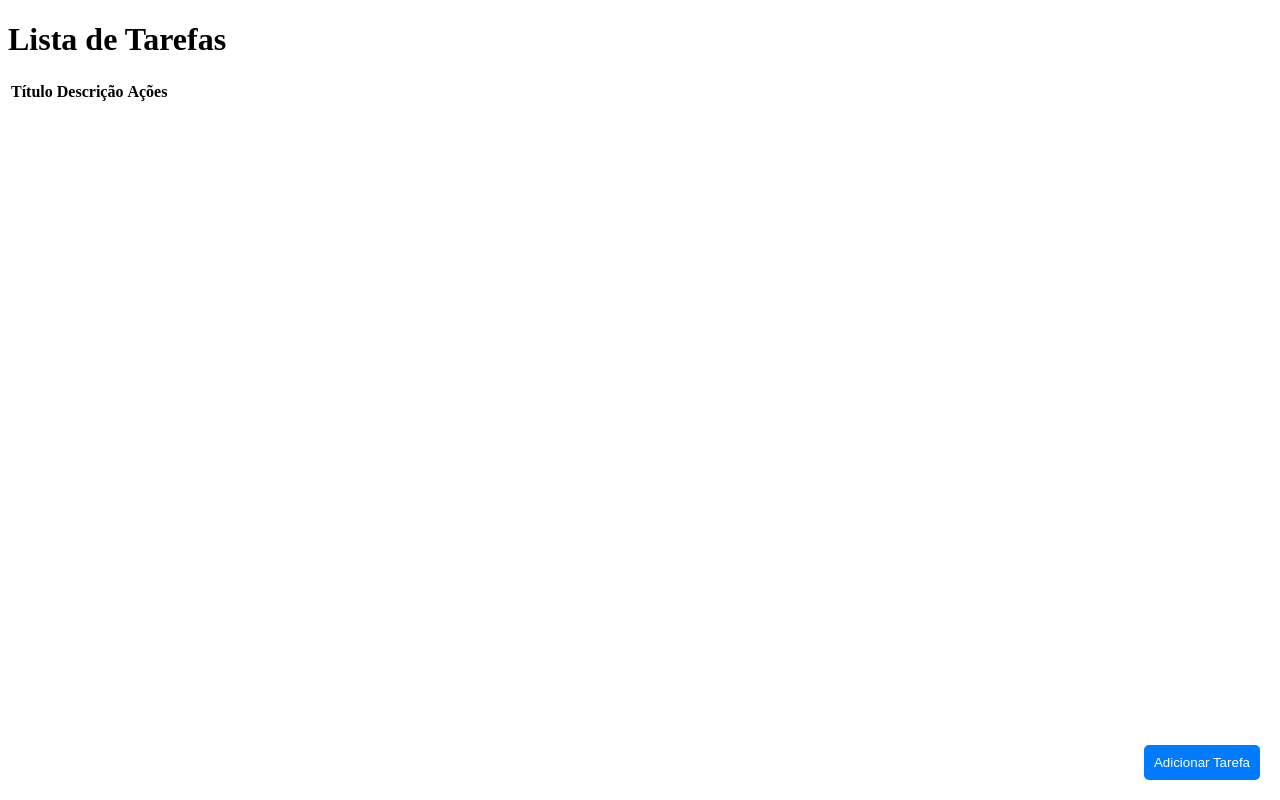
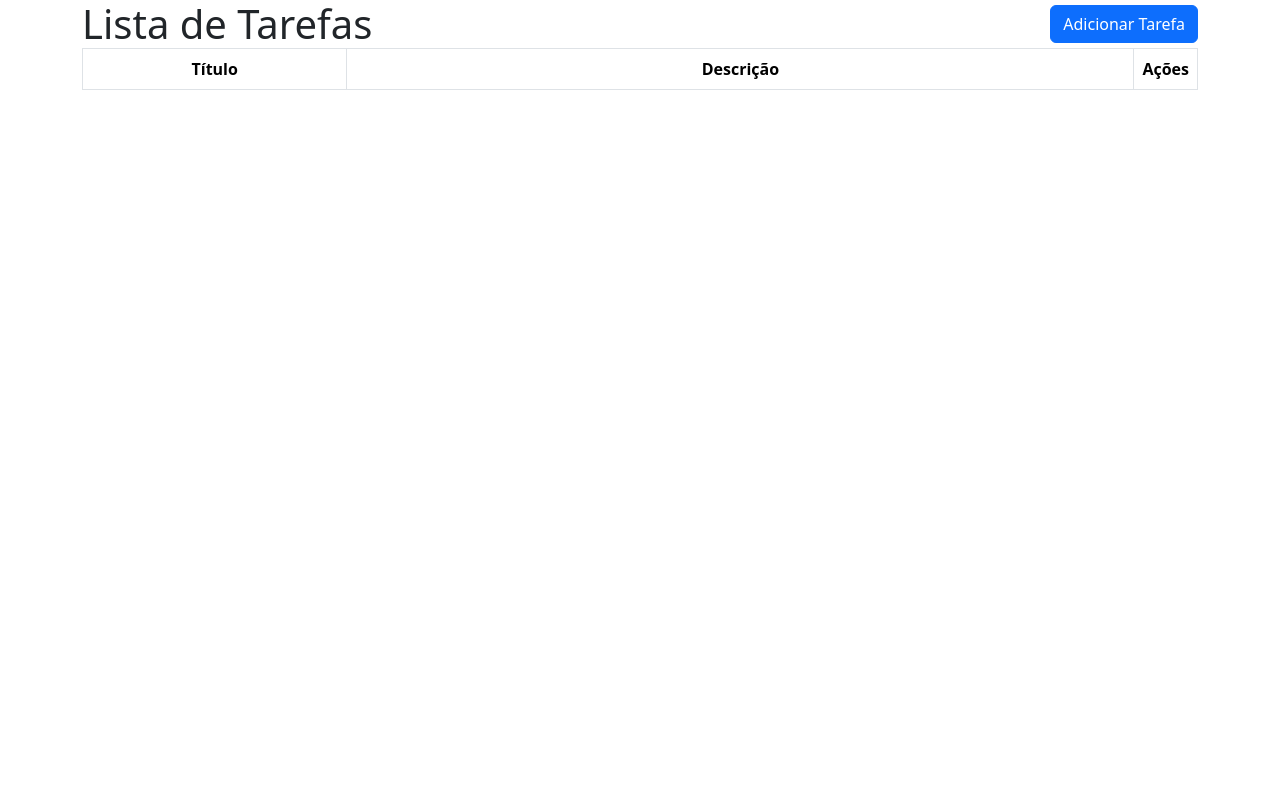
Before and after one commit to edenilsonmota/project-task-management, a PHP site: page /View/main.php in a window 1280 px wide. Run offline with PHP 8.4, Linux system fonts and the light colour scheme; data that the repository does not hold is empty.

Commit message:
Refactor: Melhorar estilização do loadTaskList com Bootstrap

```diff
--- a/View/js/script.js
+++ b/View/js/script.js
@@ -65,24 +65,24 @@ $(document).ready(function () {
                 var tableContainer = $('#task-list');
 
                 // Criar a tabela
-                var table = $('<table>').addClass('table'); // class table
+                var table = $('<table>').addClass('table table-bordered w-100'); // class table
 
                 // Cabeçalho da tabela
-                var thead = $('<thead>').append(
-                    $('<tr>').html('<th style="display: none;">ID</th><th>Título</th><th>Descrição</th><th>Ações</th>')
+                var thead = $('<thead bg-primary text-white>').append(
+                    $('<tr>').html('<th style="display: none;">ID</th><th class="text-center w-25">Título</th><th class="text-center w-75">Descrição</th><th class="text-center">Ações</th>')
                 );
                 table.append(thead);
 
                 // Corpo da tabela
                 var tbody = $('<tbody>');
                 $.each(data, function (index, task) {
-                    var row = $('<tr>').html(
+                    var row = $('<tr class="text-nowrap">').html(
                         '<td style="display: none;">' + task.id + '</td>' +
-                        '<td>' + task.titulo + '</td>' +
-                        '<td>' + task.descricao + '</td>' +
-                        '<td>' +
-                        '<button class="btn btn-success edit-btn">Editar</button>' +
-                        '<button class="btn btn-danger delete-btn">Deletar</button>' +
+                        '<td class="text-center">' + task.titulo + '</td>' +
+                        '<td class="text-center">' + task.descricao + '</td>' +
+                        '<td class="text-center d-flex justify-content-between">' +
+                        '<button class="btn btn-success mx-1 edit-btn">Editar</button>' +
+                        '<button class="btn btn-danger mx-1 delete-btn">Deletar</button>' +
                         '</td>'
                     );
                     tbody.append(row);
--- a/View/main.php
+++ b/View/main.php
@@ -6,32 +6,28 @@
     <meta name="viewport" content="width=device-width, initial-scale=1.0">
     <title>Tarefas</title>
 
+    <link href="https://cdn.jsdelivr.net/npm/bootstrap@5.3.2/dist/css/bootstrap.min.css" rel="stylesheet" integrity="sha384-T3c6CoIi6uLrA9TneNEoa7RxnatzjcDSCmG1MXxSR1GAsXEV/Dwwykc2MPK8M2HN" crossorigin="anonymous">
     <!--Jquery CDN-->
     <script src="https://ajax.googleapis.com/ajax/libs/jquery/3.7.1/jquery.min.js"></script>
-    <style>
-        #add-task-button {
-            position: fixed;
-            bottom: 20px;
-            right: 20px;
-            padding: 10px;
-            background-color: #007bff;
-            color: #fff;
-            border: none;
-            border-radius: 5px;
-            cursor: pointer;
-        }
-
-    </style>
 </head>
 
 <body>
-    <h1>Lista de Tarefas</h1>
-    <span id="task-list"></span>
-        <!-- Botão para abrir o formulário -->
-    <button id="add-task-button">Adicionar Tarefa</button>
+    <div class="container">
+        <div class="row">
+            <div class="col-12 d-flex justify-content-between align-items-center">
+                <h1 class="text-left mb-0">Lista de Tarefas</h1>
+                <!-- Botão para abrir o formulário -->
+                <button id="add-task-button" class="btn btn-primary">Adicionar Tarefa</button>
+            </div>
+        </div>
+
+
+
+        <span id="task-list"></span>
+    </div>
 
     <script src="../View/js/script.js"></script>
-
+    <script src="https://cdn.jsdelivr.net/npm/bootstrap@5.3.2/dist/js/bootstrap.bundle.min.js" integrity="sha384-C6RzsynM9kWDrMNeT87bh95OGNyZPhcTNXj1NW7RuBCsyN/o0jlpcV8Qyq46cDfL" crossorigin="anonymous"></script>
 </body>
 
 </html>
```
